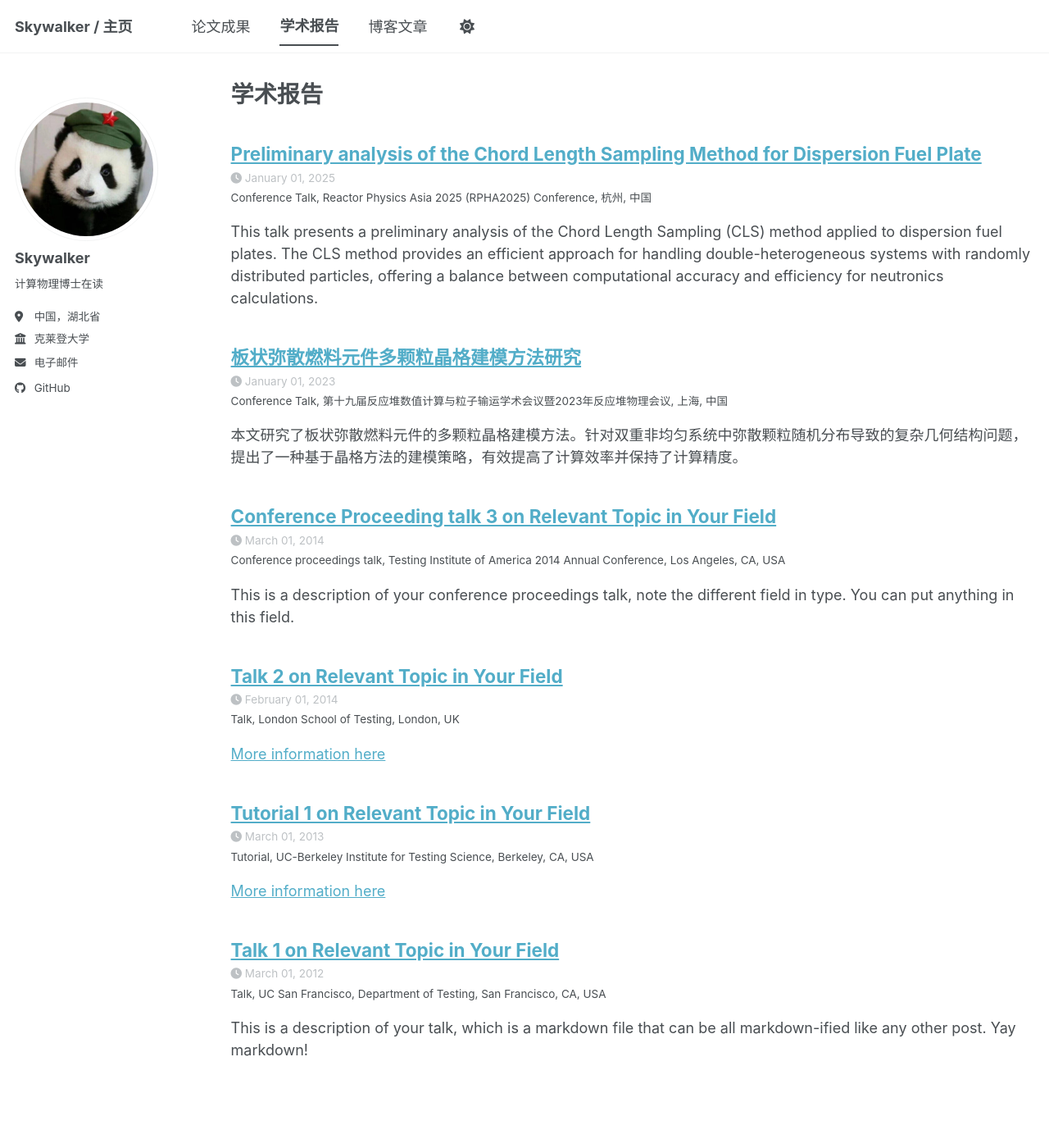
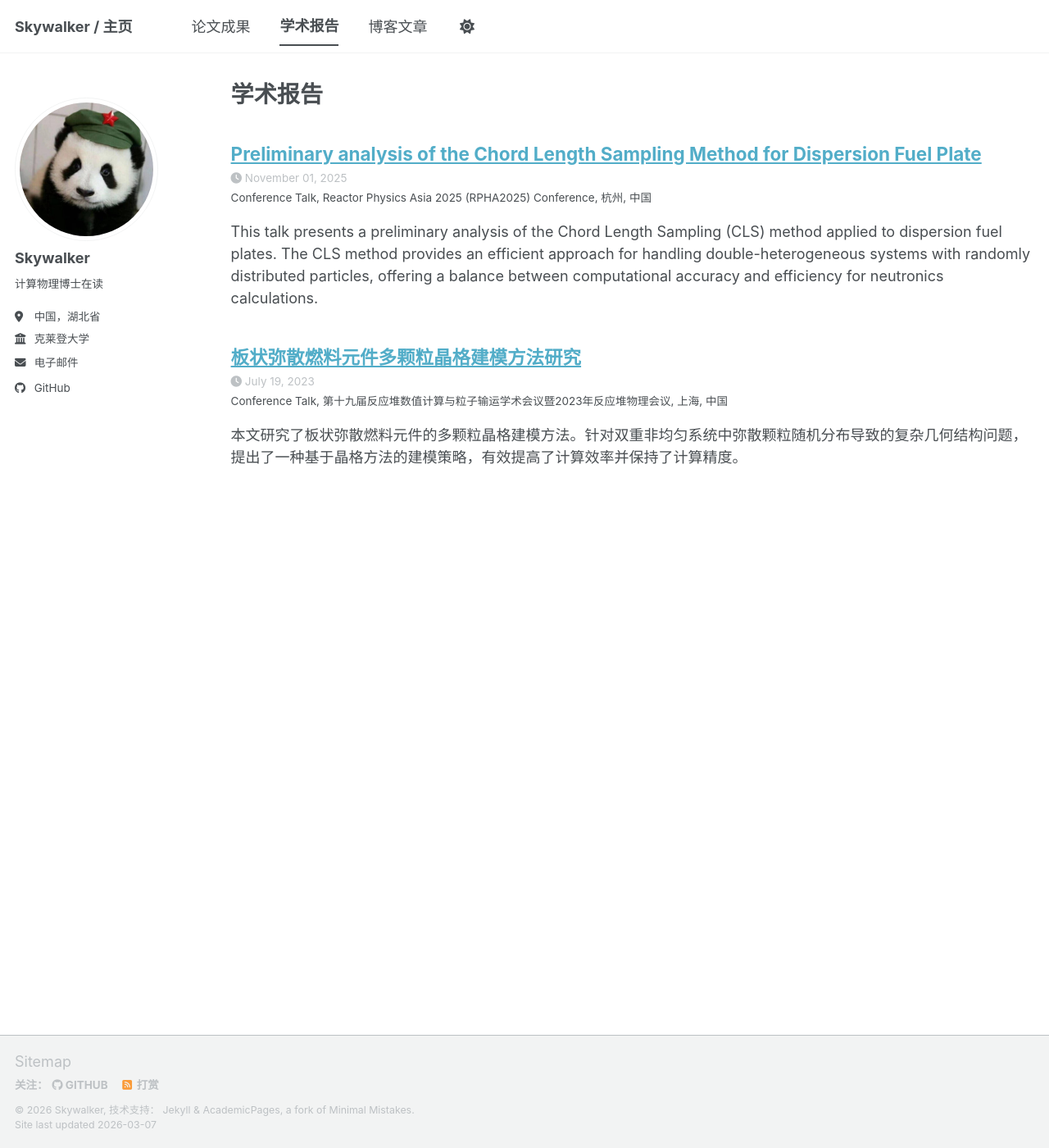
Before and after one commit to cn-skywalker/cn-skywalker.github.io, a Jekyll site: the page built from _pages/talks.html, in a window 1280 px wide and 1400 px high. Shown: the whole window at 82% size. Built offline with Jekyll 4.4.1, drawn with Linux system fonts in a browser that asks for light colours; a script bundle is joined from its source files by our own code; library files that are not in the unit come from our copies.

Commit message:
更新会议报告时间

```diff
--- a/_talks/2012-03-01-talk-1.md
+++ /dev/null
@@ -1,11 +0,0 @@
----
-title: "Talk 1 on Relevant Topic in Your Field"
-collection: talks
-type: "Talk"
-permalink: /talks/2012-03-01-talk-1
-venue: "UC San Francisco, Department of Testing"
-date: 2012-03-01
-location: "San Francisco, CA, USA"
----
-
-This is a description of your talk, which is a markdown file that can be all markdown-ified like any other post. Yay markdown!
--- a/_talks/2013-03-01-tutorial-1.md
+++ /dev/null
@@ -1,13 +0,0 @@
----
-title: "Tutorial 1 on Relevant Topic in Your Field"
-collection: talks
-type: "Tutorial"
-permalink: /talks/2013-03-01-tutorial-1
-venue: "UC-Berkeley Institute for Testing Science"
-date: 2013-03-01
-location: "Berkeley, CA, USA"
----
-
-[More information here](http://exampleurl.com)
-
-This is a description of your tutorial, note the different field in type. This is a markdown files that can be all markdown-ified like any other post. Yay markdown!
--- a/_talks/2014-02-01-talk-2.md
+++ /dev/null
@@ -1,13 +0,0 @@
----
-title: "Talk 2 on Relevant Topic in Your Field"
-collection: talks
-type: "Talk"
-permalink: /talks/2014-02-01-talk-2
-venue: "London School of Testing"
-date: 2014-02-01
-location: "London, UK"
----
-
-[More information here](http://example2.com)
-
-This is a description of your talk, which is a markdown files that can be all markdown-ified like any other post. Yay markdown!
--- a/_talks/2014-03-01-talk-3.md
+++ /dev/null
@@ -1,11 +0,0 @@
----
-title: "Conference Proceeding talk 3 on Relevant Topic in Your Field"
-collection: talks
-type: "Conference proceedings talk"
-permalink: /talks/2014-03-01-talk-3
-venue: "Testing Institute of America 2014 Annual Conference"
-date: 2014-03-01
-location: "Los Angeles, CA, USA"
----
-
-This is a description of your conference proceedings talk, note the different field in type. You can put anything in this field.
--- a/_talks/2023-01-01-lattice-modeling-dispersion-fuel.md
+++ b/_talks/2023-07-19-lattice-modeling-dispersion-fuel.md
@@ -2,9 +2,9 @@
 title: "板状弥散燃料元件多颗粒晶格建模方法研究"
 collection: talks
 type: "Conference Talk"
-permalink: /talks/2023-01-01-lattice-modeling-dispersion-fuel
+permalink: /talks/2023-07-19-lattice-modeling-dispersion-fuel
 venue: "第十九届反应堆数值计算与粒子输运学术会议暨2023年反应堆物理会议"
-date: 2023-01-01
+date: 2023-07-19
 location: "上海, 中国"
 ---
 
--- a/_talks/2025-01-01-chord-length-sampling-dispersion-fuel.md
+++ b/_talks/2025-11-01-chord-length-sampling-dispersion-fuel.md
@@ -2,9 +2,9 @@
 title: "Preliminary analysis of the Chord Length Sampling Method for Dispersion Fuel Plate"
 collection: talks
 type: "Conference Talk"
-permalink: /talks/2025-01-01-chord-length-sampling-dispersion-fuel
+permalink: /talks/2025-11-01-chord-length-sampling-dispersion-fuel
 venue: "Reactor Physics Asia 2025 (RPHA2025) Conference"
-date: 2025-01-01
+date: 2025-11-01
 location: "杭州, 中国"
 ---
 
```
